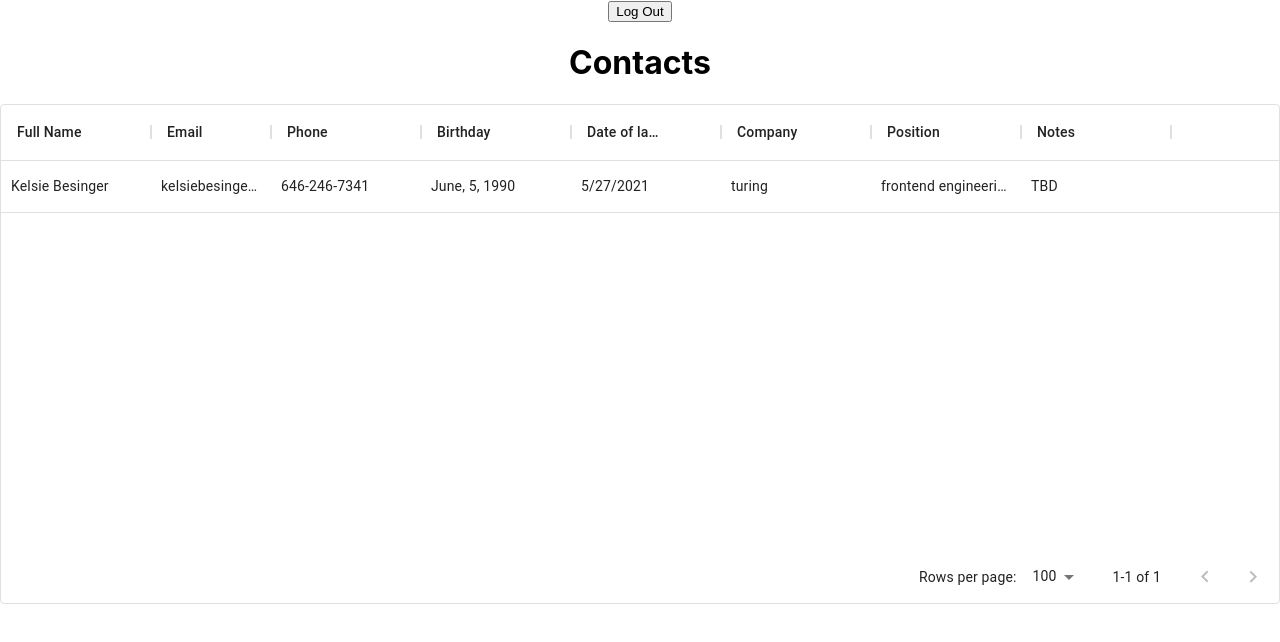
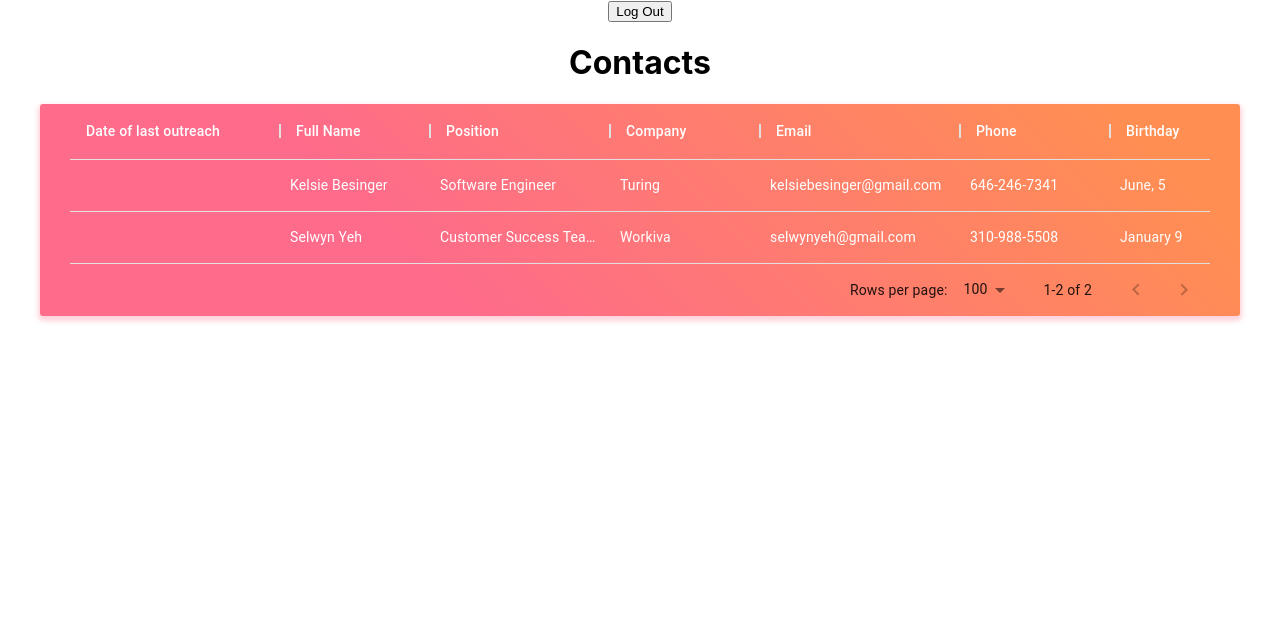
Before and after one commit to kelsiebesingeryeh/rolodx, a React (Create React App) app: page / in a window 1280 px wide. Shown: the top 642 px of the page. Built offline with nearby package versions, Linux system fonts and the light colour scheme.

Commit message:
Fix mapping issues with columns being duplicated

```diff
--- a/package.json
+++ b/package.json
@@ -6,6 +6,7 @@
     "@material-ui/core": "^4.11.4",
     "@material-ui/data-grid": "^4.0.0-alpha.30",
     "@material-ui/icons": "^4.11.2",
+    "@material-ui/styles": "^4.11.4",
     "@testing-library/jest-dom": "^5.12.0",
     "@testing-library/react": "^11.2.7",
     "@testing-library/user-event": "^12.8.3",
--- a/src/components/Contact/Contact.js
+++ b/src/components/Contact/Contact.js
@@ -1,38 +1,76 @@
 import React, { useState, useEffect } from 'react';
 import sampleData from "../../data/sampleData";
+import ContactList from './ContactList/ContactList';
 import { DataGrid } from "@material-ui/data-grid";
-import ContactList from './ContactList/ContactList';
+import { makeStyles } from "@material-ui/core/styles";
+
+const useStyles = makeStyles({
+  dataGrid: {
+    background: "linear-gradient(45deg, #FE6B8B 30%, #FF8E53 90%)",
+    borderRadius: 3,
+    border: 0,
+    color: "white",
+    height: 48,
+    padding: "0 30px",
+    boxShadow: "0 3px 5px 2px rgba(255, 105, 135, .3)",
+    width: "1200px",
+    margin: 'auto'
+  },
+});
+const columns = [
+  { field: "outreachdate", headerName: "Date of last outreach", width: 210 },
+  { field: "id", headerName: "Full Name", width: 150 },
+  { field: "position", headerName: "Position", width: 180 },
+  { field: "company", headerName: "Company", width: 150 },
+  { field: "email", headerName: "Email", width: 200 },
+  { field: "phone", headerName: "Phone", width: 150 },
+  { field: "birthday", headerName: "Birthday", width: 150 },
+];
 
 const Contact = () => {
-    console.log(sampleData);
     const [contacts, setContacts] = useState([]);
+    const classes = useStyles();
 
     useEffect(() => {
         setContacts(sampleData);
     }, [])
 
-    const contactsOnDisplay = contacts.map(contact => {
+    const rows = contacts.map(contact => {
         return (
-            <ContactList
-            key={contact.name}
-            name={contact.name}
-            email={contact.email}
-            phone={contact.phone}
-            birthday={contact.birthday}
-            outreachdate={contact['date of last outreach']}
-            company={contact.company}
-            position={contact.position}
-            notes={contact.notes}
-            />
+            {
+                outreachdate: contact.outreachdate,
+                id: contact.name,
+                position: contact.position,
+                company: contact.company,
+                email: contact.email,
+                phone: contact.phone,
+                birthday: contact.birthday
+            }
         )
     })
 
     return (
         <>
         <h1>Contacts</h1>
-        {contactsOnDisplay}
+        <DataGrid
+              columns={columns}
+              rows={rows}
+              autoHeight={true}
+              className={classes.dataGrid}
+            />
         </>
     )
 }
 
 export default Contact;
+
+
+
+// const ContactList = ({ name, email, phone, birthday, outreachdate, company, position}) => {
+//
+
+// }
+
+// export default ContactList;
+
+// filter model? filter by company or position
--- a/src/components/Contact/ContactList/ContactList.js
+++ b/src/components/Contact/ContactList/ContactList.js
@@ -1,30 +1,48 @@
 import React from 'react';
 import { DataGrid } from "@material-ui/data-grid";
+import { makeStyles } from "@material-ui/core/styles";
 import './ContactList.css';
 
-const ContactList = ({ name, email, phone, birthday, outreachdate, company, position, notes}) => {
+const useStyles = makeStyles({
+  dataGrid: {
+    background: "linear-gradient(45deg, #FE6B8B 30%, #FF8E53 90%)",
+    borderRadius: 3,
+    border: 0,
+    color: "white",
+    height: 48,
+    padding: "0 30px",
+    boxShadow: "0 3px 5px 2px rgba(255, 105, 135, .3)",
+    width: "1200px",
+    margin: 'auto'
+  },
+});
+const columns = [
+  { field: "outreachdate", headerName: "Date of last outreach", width: 210 },
+  { field: "id", headerName: "Full Name", width: 150 },
+  { field: "position", headerName: "Position", width: 180 },
+  { field: "company", headerName: "Company", width: 150 },
+  { field: "email", headerName: "Email", width: 200 },
+  { field: "phone", headerName: "Phone", width: 150 },
+  { field: "birthday", headerName: "Birthday", width: 150 },
+];
 
-    const columns = [
-      { field: "id", headerName: "Full Name", width: 150 },
-      { field: "email", headerName: "Email", width: 120 },
-      { field: "phone", headerName: "Phone", width: 150 },
-      { field: "birthday", headerName: "Birthday", width: 150 },
-      { field: "outreachdate", headerName: "Date of last outreach", width: 150 },
-      { field: "company", headerName: "Company", width: 150 },
-      { field: "position", headerName: "Position", width: 150 },
-      { field: "notes", headerName: "Notes", width: 150 },
-    ];
-    console.log(name)
+const ContactList = ({ name, email, phone, birthday, outreachdate, company, position}) => {
+    const classes = useStyles();
 
     const rows = [
-        {id: name, email: email, phone: phone, birthday: birthday, outreachdate: outreachdate, company: company, position: position, notes: notes}
+        {id: name, email: email, phone: phone, birthday: birthday, outreachdate: outreachdate, company: company, position: position}
     ]
 
     return (
-        <div className='contactListDetails'>
-            <DataGrid columns={columns} rows={rows}/>
-        </div>
-    )
+        <DataGrid
+          columns={columns}
+          rows={rows}
+          autoHeight={true}
+          className={classes.dataGrid}
+        />
+    );
 }
 
 export default ContactList;
+
+// filter model? filter by company or position
--- a/src/data/sampleData.js
+++ b/src/data/sampleData.js
@@ -1,16 +1,26 @@
 const sampleData = [
-    {
-        "name": "Kelsie Besinger",
-        "email": "kelsiebesinger@gmail.com",
-        "phone": "646-246-7341",
-        "birthday": "June, 5, 1990",
-        "date of last outreach": "5/27/2021",
-        "company": "turing",
-        "position": "frontend engineering student",
-        "notes": "TBD",
-        "social": "tbd",
-        "actions": "tbd"
-    },
-]
+  {
+    name: "Kelsie Besinger",
+    email: "kelsiebesinger@gmail.com",
+    phone: "646-246-7341",
+    birthday: "June, 5",
+    "date of last outreach": "5/27/2021",
+    company: "Turing",
+    position: "Software Engineer",
+    social: "tbd",
+    actions: "tbd",
+  },
+  {
+    name: "Selwyn Yeh",
+    email: "selwynyeh@gmail.com",
+    phone: "310-988-5508",
+    birthday: "January 9",
+    "date of last outreach": "6/22021",
+    company: "Workiva",
+    position: "Customer Success Team Manager",
+    social: "tbd",
+    actions: "tbd",
+  },
+];
 
 export default sampleData;
```
Also changed, not shown: 1 other file (tests, documents, lock files or other folders).
